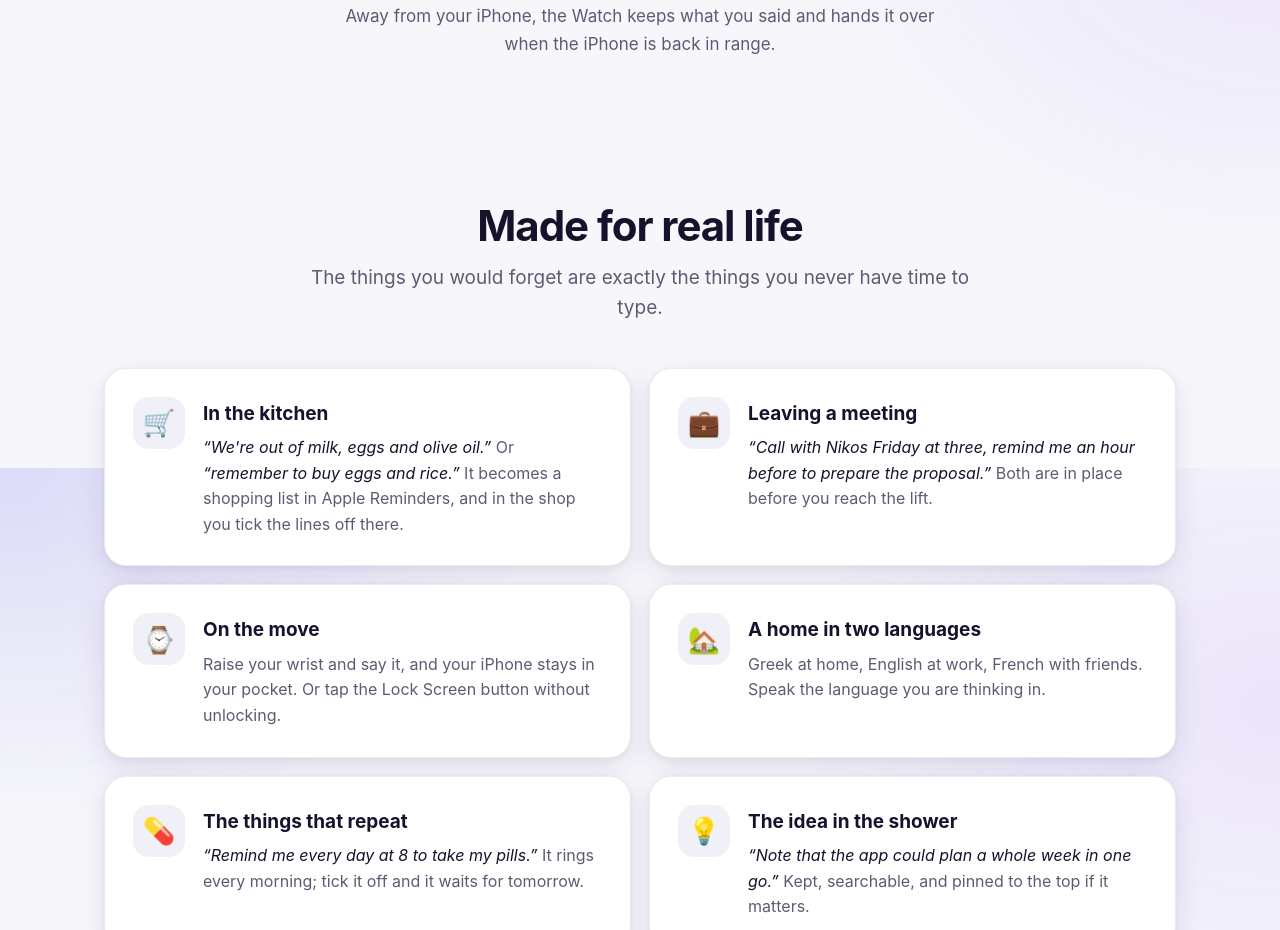
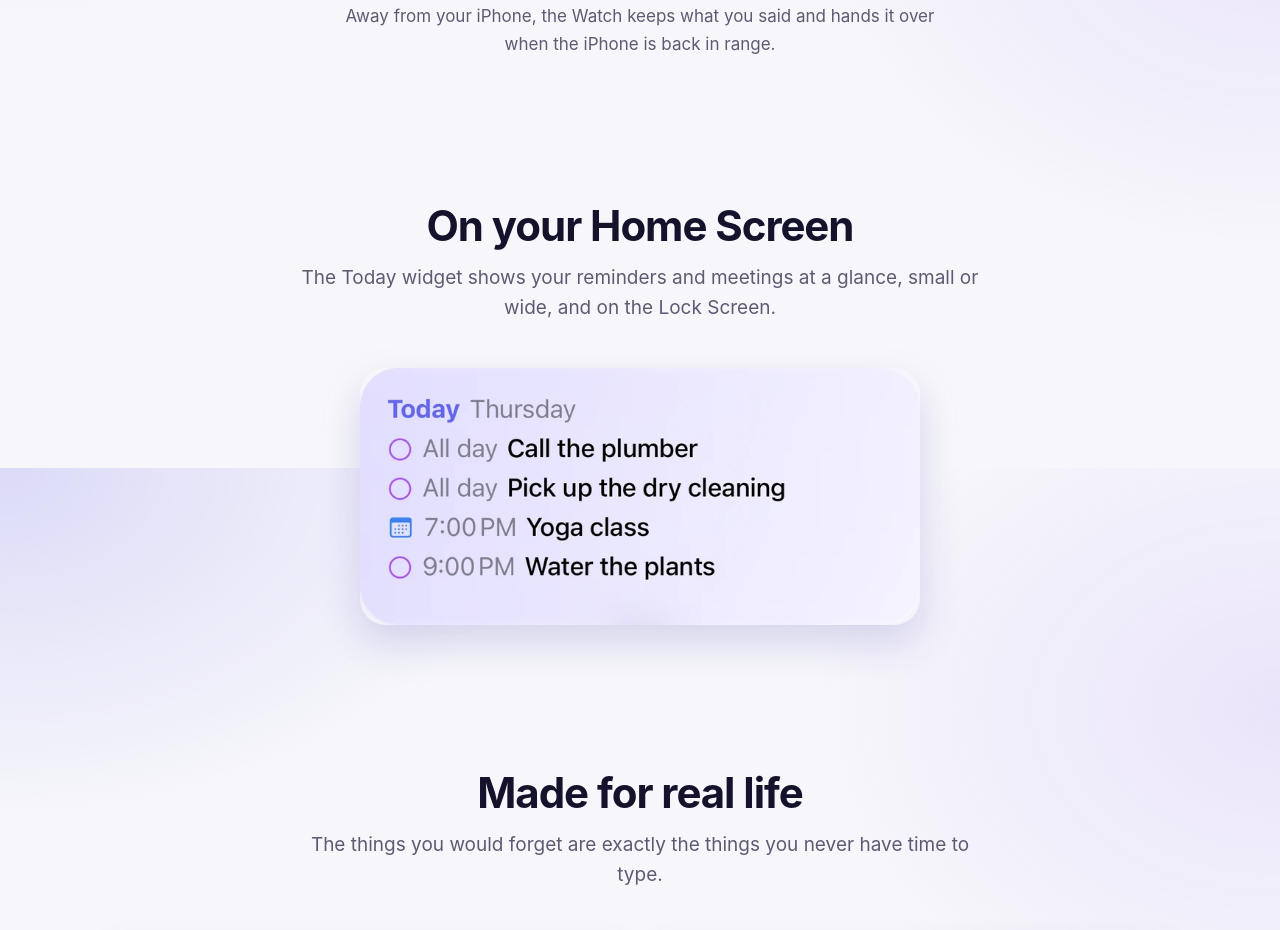
Before and after one commit to mbelsis/tellsy-website, a plain HTML site: page index.html in a window 1280 px wide. Shown: the part 3532-4462 px from the top of the page. Drawn offline with Linux system fonts and the light colour scheme.

Commit message:
Show the Today widget on the home page

```diff
--- a/assets/style.css
+++ b/assets/style.css
@@ -340,6 +340,10 @@ h2 {
 .watch img { border-radius: 38px; background: #000; }
 .watch-item figcaption { margin-top: 14px; color: var(--muted); font-size: 16px; }
 .watch-item figcaption b { display: block; color: var(--text); font-size: 19px; margin-bottom: 2px; }
+/* Today widget */
+.widget-shot { max-width: 560px; margin: 0 auto; }
+.widget-shot img { display: block; width: 100%; height: auto; border-radius: 26px; box-shadow: 0 18px 40px rgba(61, 55, 168, 0.18); }
+
 .watch-note { text-align: center; color: var(--muted); margin: 34px auto 0; max-width: 36em; }
 
 /* Everyday life */
--- a/index.html
+++ b/index.html
@@ -164,6 +164,18 @@
     </div>
   </section>
 
+  <section id="widget">
+    <div class="wrap">
+      <div class="section-head">
+        <h2>On your Home Screen</h2>
+        <p>The Today widget shows your reminders and meetings at a glance, small or wide, and on the Lock Screen.</p>
+      </div>
+      <figure class="widget-shot">
+        <img src="/assets/screens/widget-today.webp" alt="The Tellsy Today widget: two all-day reminders, a yoga class at 7:00 PM and watering the plants at 9:00 PM" width="760" height="349" loading="lazy">
+      </figure>
+    </div>
+  </section>
+
   <section id="everyday">
     <div class="wrap">
       <div class="section-head">
```
Also changed, not shown: assets/screens/widget-today.webp (added).
